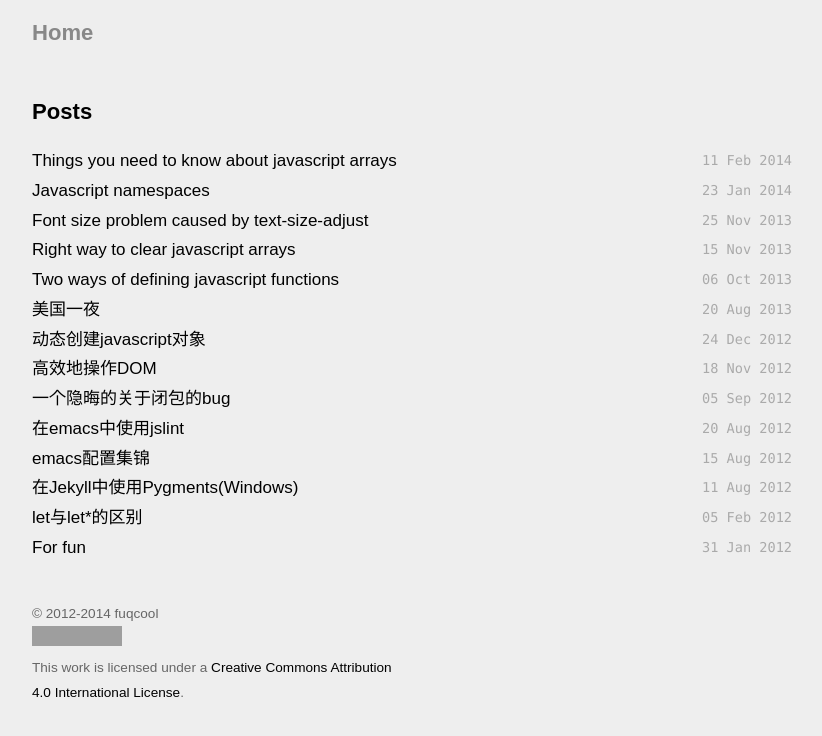
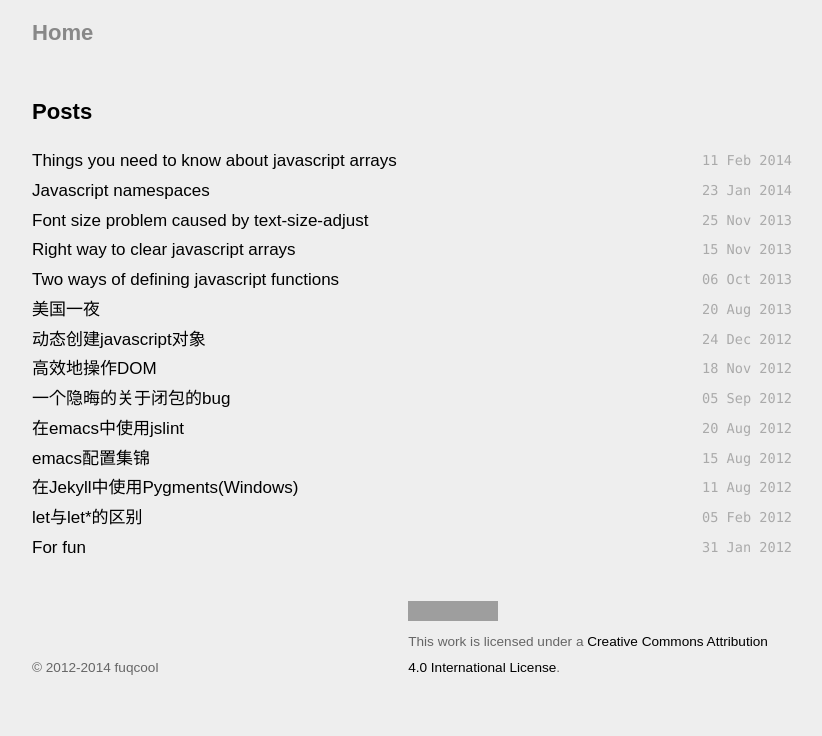
Before and after one commit to fuqcool/fuqcool.github.io, a Jekyll site: the page built from index.html, in a window 1280 px wide. Shown: the top 736 px of the page, without its empty margins (228-1050 px from the left). Built offline with Jekyll 4.4.1, drawn with Linux system fonts in a browser that asks for light colours; Markdown is read by kramdown in place of the engine named in the settings; grey boxes are pictures that could not be loaded.

Commit message:
Update default.html

```diff
--- a/_layouts/default.html
+++ b/_layouts/default.html
@@ -30,11 +30,11 @@
       {{ content }}
 
       <div class="footer">
-        <div style="display: block; width: 49%">
+        <div style="display: inline-block; width: 49%">
           <span>&copy; 2012-2014 fuqcool</span>
         </div>
 
-        <div style="display: block; width: 49%">
+        <div style="display: inline-block; width: 49%">
                 <a rel="license" href="http://creativecommons.org/licenses/by/4.0/">
           <img alt="Creative Commons License" style="border-width:0" src="http://i.creativecommons.org/l/by/4.0/88x31.png" />
         </a><br />This work is licensed under a
```
